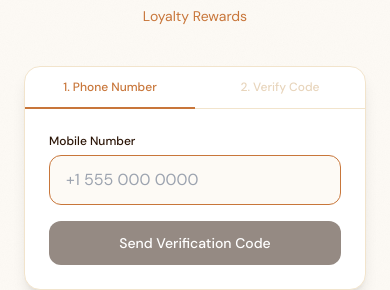
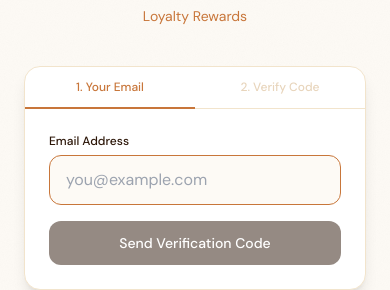
Before and after one commit to kuriyanfelix/loyalty-app, a Next.js app: page /login in a window 390 px wide. Shown: the part 312-602 px from the top of the page. Built offline with nearby package versions, Linux system fonts and the light colour scheme.

Commit message:
Change login step from phone to email

```diff
--- a/src/app/login/page.tsx
+++ b/src/app/login/page.tsx
@@ -3,12 +3,12 @@
 import { useState } from "react";
 import { useRouter } from "next/navigation";
 
-type Step = "phone" | "otp";
+type Step = "email" | "otp";
 
 export default function LoginPage() {
   const router = useRouter();
-  const [step, setStep] = useState<Step>("phone");
-  const [phone, setPhone] = useState("");
+  const [step, setStep] = useState<Step>("email");
+  const [email, setEmail] = useState("");
   const [otp, setOtp] = useState("");
   const [devOtp, setDevOtp] = useState("");
   const [loading, setLoading] = useState(false);
@@ -22,10 +22,10 @@ export default function LoginPage() {
       const res = await fetch("/api/auth/send-otp", {
         method: "POST",
         headers: { "Content-Type": "application/json" },
-        body: JSON.stringify({ phoneNumber: phone }),
+        body: JSON.stringify({ phoneNumber: email }), // field name kept for DB compat
       });
       const data = await res.json();
-      if (!res.ok) throw new Error(data.error || "Failed to send OTP");
+      if (!res.ok) throw new Error(data.error || "Failed to send code");
       if (data.devOtp) setDevOtp(data.devOtp);
       setStep("otp");
     } catch (err: unknown) {
@@ -43,7 +43,7 @@ export default function LoginPage() {
       const res = await fetch("/api/auth/verify-otp", {
         method: "POST",
         headers: { "Content-Type": "application/json" },
-        body: JSON.stringify({ phoneNumber: phone, code: otp }),
+        body: JSON.stringify({ phoneNumber: email, code: otp }),
       });
       const data = await res.json();
       if (!res.ok) throw new Error(data.error || "Invalid code");
@@ -60,48 +60,48 @@ export default function LoginPage() {
     <div className="min-h-screen flex flex-col items-center justify-center px-6 py-12">
       {/* Logo / Header */}
       <div className="text-center mb-10 fade-up">
-        <div className="inline-flex items-center justify-center w-16 h-16 rounded-full bg-espresso-800 mb-4"
+        <div className="inline-flex items-center justify-center w-16 h-16 rounded-full mb-4"
           style={{ backgroundColor: "var(--espresso)" }}>
           <span className="text-2xl">🥐</span>
         </div>
-        <h1 className="font-display text-4xl font-bold text-espresso-800" style={{ color: "var(--espresso)" }}>
+        <h1 className="font-display text-4xl font-bold" style={{ color: "var(--espresso)" }}>
           Crumb & Co
         </h1>
-        <p className="text-sm mt-1 font-body" style={{ color: "var(--caramel)" }}>
+        <p className="text-sm mt-1" style={{ color: "var(--caramel)" }}>
           Loyalty Rewards
         </p>
       </div>
 
       {/* Card */}
-      <div className="w-full max-w-sm bg-white rounded-2xl shadow-lg border border-cream-200 overflow-hidden fade-up fade-up-delay-1"
+      <div className="w-full max-w-sm bg-white rounded-2xl shadow-lg border overflow-hidden fade-up fade-up-delay-1"
         style={{ borderColor: "var(--cream-200)" }}>
 
         {/* Step indicator */}
         <div className="flex border-b" style={{ borderColor: "var(--cream-200)" }}>
-          {(["phone", "otp"] as Step[]).map((s, i) => (
+          {(["email", "otp"] as Step[]).map((s, i) => (
             <div key={s} className="flex-1 py-3 text-center text-xs font-medium transition-colors"
               style={{
                 color: step === s ? "var(--caramel)" : "var(--stamp-empty)",
                 borderBottom: step === s ? "2px solid var(--caramel)" : "2px solid transparent",
                 marginBottom: "-1px",
               }}>
-              {i + 1}. {s === "phone" ? "Phone Number" : "Verify Code"}
+              {i + 1}. {s === "email" ? "Your Email" : "Verify Code"}
             </div>
           ))}
         </div>
 
         <div className="p-6">
-          {step === "phone" ? (
+          {step === "email" ? (
             <form onSubmit={handleSendOtp} className="space-y-4">
               <div>
                 <label className="block text-xs font-medium mb-1.5" style={{ color: "var(--espresso)" }}>
-                  Mobile Number
+                  Email Address
                 </label>
                 <input
-                  type="tel"
-                  value={phone}
-                  onChange={e => setPhone(e.target.value)}
-                  placeholder="+1 555 000 0000"
+                  type="email"
+                  value={email}
+                  onChange={e => setEmail(e.target.value)}
+                  placeholder="you@example.com"
                   required
                   autoFocus
                   className="w-full px-4 py-3 rounded-xl border text-base outline-none transition-all"
@@ -117,7 +117,7 @@ export default function LoginPage() {
               {error && <p className="text-red-500 text-xs">{error}</p>}
               <button
                 type="submit"
-                disabled={loading || !phone}
+                disabled={loading || !email}
                 className="w-full py-3 rounded-xl text-sm font-medium text-white transition-opacity disabled:opacity-50"
                 style={{ backgroundColor: "var(--espresso)" }}>
                 {loading ? "Sending…" : "Send Verification Code"}
@@ -130,10 +130,11 @@ export default function LoginPage() {
                   6-Digit Code
                 </label>
                 <p className="text-xs mb-3" style={{ color: "var(--caramel)" }}>
-                  Sent to {phone}
+                  Sent to {email}
                 </p>
                 {devOtp && (
-                  <div className="mb-3 px-3 py-2 rounded-lg text-xs" style={{ backgroundColor: "var(--cream-100)", color: "var(--caramel)" }}>
+                  <div className="mb-3 px-3 py-2 rounded-lg text-xs"
+                    style={{ backgroundColor: "var(--cream-100)", color: "var(--caramel)" }}>
                     🔧 Dev mode — your code: <strong>{devOtp}</strong>
                   </div>
                 )}
@@ -168,10 +169,10 @@ export default function LoginPage() {
               </button>
               <button
                 type="button"
-                onClick={() => { setStep("phone"); setOtp(""); setError(""); setDevOtp(""); }}
+                onClick={() => { setStep("email"); setOtp(""); setError(""); setDevOtp(""); }}
                 className="w-full py-2 text-xs"
                 style={{ color: "var(--caramel)" }}>
-                ← Use a different number
+                ← Use a different email
               </button>
             </form>
           )}
```
